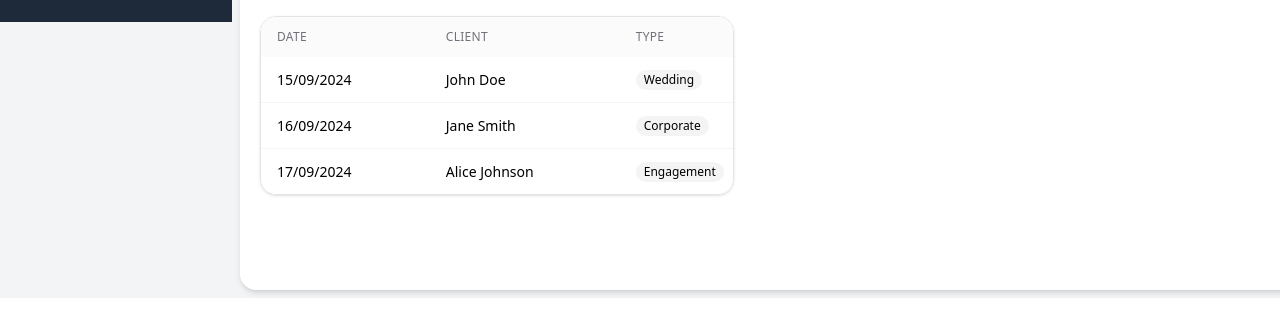
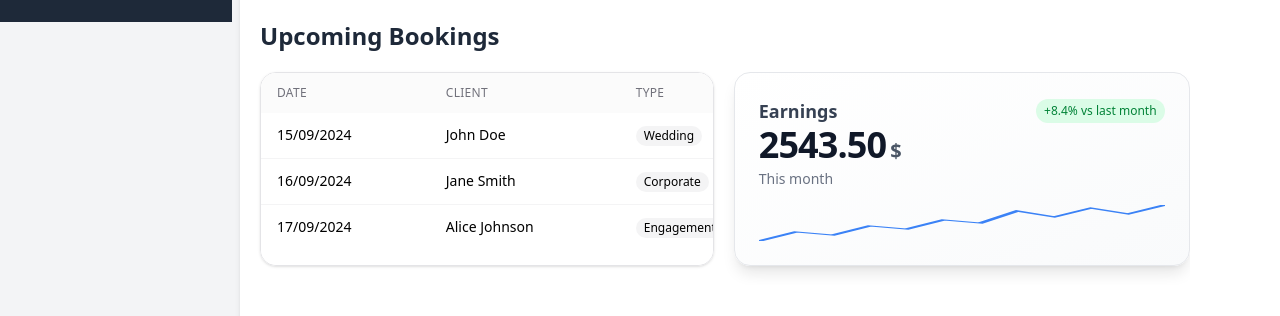
Before and after one commit to SultanBerkM/PhotoPort, a React (Vite) app: page /dashboard in a window 1280 px wide. Shown: the part 778-1094 px from the top of the page. Built offline with nearby package versions, Linux system fonts and the light colour scheme.

Commit message:
Добавена контейнеризация с Docker

```diff
--- a/package.json
+++ b/package.json
@@ -4,7 +4,7 @@
   "version": "0.0.0",
   "type": "module",
   "scripts": {
-    "dev": "vite",
+    "dev": "vite --host 0.0.0.0",
     "build": "vite build",
     "lint": "eslint .",
     "preview": "vite preview",
--- /dev/null
+++ b/src/components/Cards/ActivityCard.jsx
@@ -0,0 +1,59 @@
+import React from "react";
+import {
+  FaCamera,
+  FaCalendarCheck,
+  FaStar,
+  FaCommentDots,
+  FaSun,
+} from "react-icons/fa";
+
+function ActivityCard({ activities }) {
+  const templates = {
+    upload: (data) => ({
+      icon: <FaCamera className="text-blue-500" />,
+      text: `You uploaded ${data.count} new photo${data.count > 1 ? "s" : ""}`,
+    }),
+    booking: (data) => ({
+      icon: <FaCalendarCheck className="text-green-500" />,
+      text: `${data.client} made a new booking`,
+    }),
+    review: (data) => ({
+      icon: <FaStar className="text-yellow-500" />,
+      text: `${data.client} left a review`,
+    }),
+    message: (data) => ({
+      icon: <FaCommentDots className="text-purple-500" />,
+      text: `${data.client} sent you a message`,
+    }),
+    rating: (data) => ({
+      icon: <FaSun className="text-orange-500" />,
+      text: `You received a new rating: ${data.value}`,
+    }),
+  };
+
+  return (
+    <div className="rounded-2xl border border-gray-200 bg-white shadow-md p-6 mt-5 h-1/4 w-1/4">
+      <h2 className="text-xl font-semibold text-gray-800 mb-4">Activity</h2>
+      <ul className="space-y-3">
+        {activities.map((activity, i) => {
+          const template = templates[activity.type];
+          const item = template
+            ? template(activity.data)
+            : { icon: <FaSun className="text-gray-400" />, text: "Unknown activity" };
+
+          return (
+            <li
+              key={i}
+              className="flex items-center gap-3 p-3 rounded-lg border border-gray-100 bg-gray-50 hover:bg-gray-100 transition"
+            >
+              <span className="text-lg">{item.icon}</span>
+              <span className="text-gray-700">{item.text}</span>
+            </li>
+          );
+        })}
+      </ul>
+    </div>
+  );
+}
+
+export default ActivityCard;
--- a/src/components/Cards/Bookings.jsx
+++ b/src/components/Cards/Bookings.jsx
@@ -79,7 +79,7 @@ function Bookings() {
   const rows = only3 ? bookingsData.slice(0, 3) : bookingsData;
 
   return (
-      <div className="overflow-x-auto w-1/2 rounded-2xl border border-zinc-200 bg-white shadow-sm m-5">
+      <div className="overflow-x-auto w-1/2 rounded-2xl border border-zinc-200 bg-white shadow-sm mx-5">
       <table className="w-full min-w-[720px] text-sm">
         <thead className="bg-zinc-50/80 sticky top-0 z-10">
           <tr>
--- /dev/null
+++ b/src/components/Cards/EarningsCard.jsx
@@ -0,0 +1,28 @@
+import SparklineProfileActivity from "../Sparkline/SparklineProfileActivity";
+
+function EarningsCard({ money }) {
+  const series = [100, 250, 150, 300, 200, 400, 350, 500, 450, 600, 550, 700];
+
+  return (
+    <div className="w-1/2 rounded-2xl border border-gray-200 bg-gradient-to-br from-white to-gray-50 shadow-lg p-6 flex flex-col justify-between">
+        <div className="flex justify-between items-center">
+            <h2 className="text-lg font-semibold text-gray-700">Earnings</h2>
+            <span className="text-xs font-medium px-2 py-1 bg-green-100 text-green-700 rounded-full">+8.4% vs last month</span>
+        </div>
+
+        <div>
+            <h3 className="text-4xl font-bold text-gray-900 tracking-tight">
+                {money.toFixed(2)}
+                <span className=" ml-1 text-xl font-semibold text-gray-600">$</span>
+            </h3>
+            <p className="text-sm text-gray-500 mt-1">This month</p>
+        </div>
+
+        <div className="mt-4">
+            <SparklineProfileActivity values={series} stroke="#3B82F6" areaOpacity={0.3} />
+        </div>
+    </div>
+  );
+}
+
+export default EarningsCard;
--- a/src/pages/UserDashboard/MainDashboad.jsx
+++ b/src/pages/UserDashboard/MainDashboad.jsx
@@ -2,6 +2,8 @@ import UploadBtn from "../../components/Buttons/UploadBtn";
 import StatisticsCards from "../../components/Cards/StatiticsCards";
 import SlidebarGallery from "../../components/Cards/SlidebarGallery";
 import Bookings from "../../components/Cards/Bookings";
+import ActivityCard from "../../components/Cards/ActivityCard";
+import EarningsCard from "../../components/Cards/EarningsCard";
 function MainDashboard() {
   const user = "Caliman";
   const data = {
@@ -30,6 +32,14 @@ function MainDashboard() {
     title: "New Messages"
   },
 };
+  const activities = [
+    { type: "upload", data: { count: 5 } },
+    { type: "booking", data: { client: "Jane Smith" } },
+    { type: "review", data: { client: "Alice Johnson" } },
+    { type: "message", data: { client: "Bob Brown" } },
+    { type: "rating", data: { value: 4.8 } }
+  ]
+
   return (
     <div className="bg-white rounded-2xl m-2 shadow-md h-full overflow-hidden max-w-[100vw]">
       <div className="flex h-1/12 items-baseline p-5 gap-10 justify-center">
@@ -75,14 +85,20 @@ function MainDashboard() {
         />
       </div>
 
-      <div className="flex justify-around w-full gap-20">
-       <div className=" mt-10 mb-10 overflow-hidden">
+      <div className="flex gap-25">
+       <div className="mt-10 mb-10 overflow-hidden">
+
           <h2 className="text-2xl font-semibold text-gray-800 m-5">Recent Uploads</h2>
           <SlidebarGallery />
+
           <h2 className="text-2xl font-semibold text-gray-800 m-5">Upcoming Bookings</h2>
-          <Bookings />
+          <div className= "flex">
+            <Bookings />
+            <EarningsCard money={2543.50}/>
+          </div>
+
         </div>
-        <div className="w-1/4 rounded-2xl border border-zinc-200 bg-white shadow-sm m-5"> </div>
+        <ActivityCard activities={activities} />
       </div>
 
     </div>
```
Also changed, not shown: 2 other files (tests, documents, lock files or other folders).
